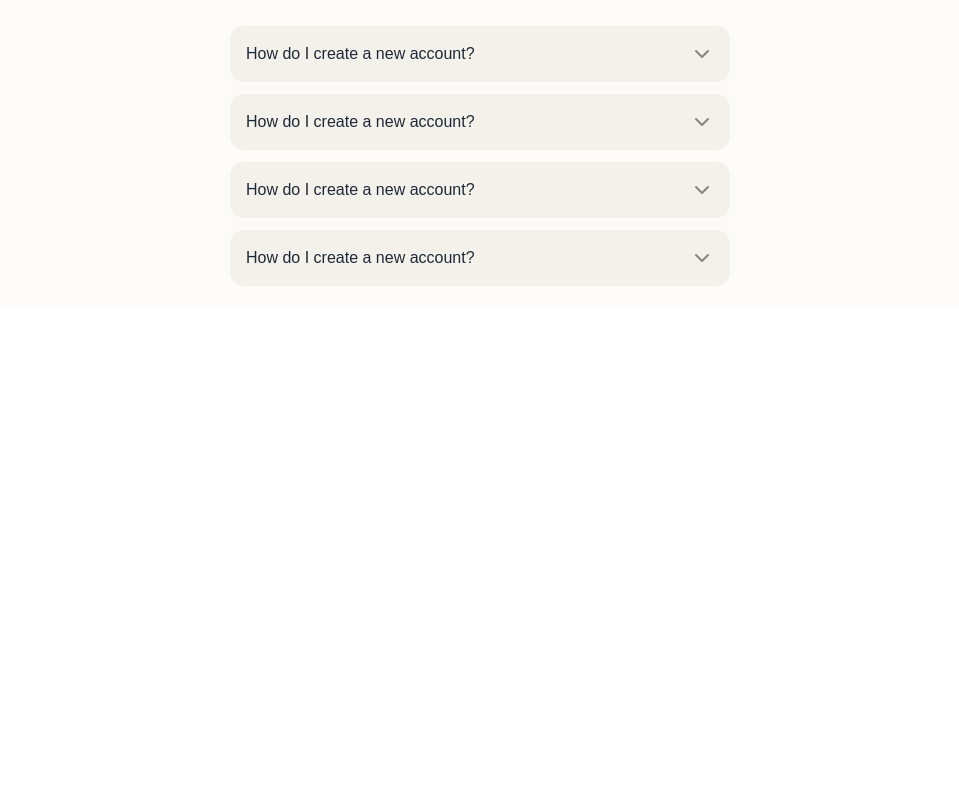
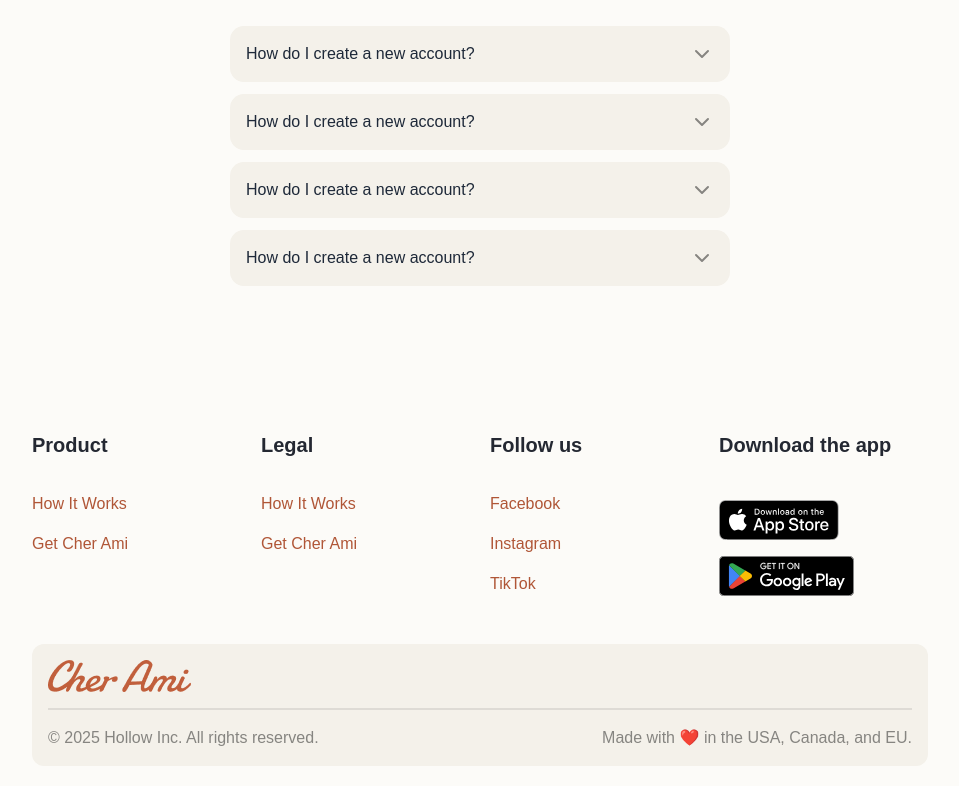
Before and after one commit to Jackalope523/cher-ami-website, a Next.js app: page / in a window 1280 px wide. Shown: the part 5482-6268 px from the top of the page, without its empty margins (160-1119 px from the left). Before the commit the page ends 5788 px from the top, so only its background shows below. Built offline with nearby package versions, Linux system fonts and the light colour scheme.

Commit message:
Implement footer

```diff
--- a/app/page.tsx
+++ b/app/page.tsx
@@ -16,6 +16,8 @@ import ValuePrivacyIllustration from '@/public/value-privacy.png';
 import ValueFreeShippingIllustration from '@/public/value-shipping.png';
 import Check from '@/public/check.svg';
 import X from '@/public/x.svg';
+import AppStoreBadge from '@/public/apple-app-store badge.svg';
+import PlayStoreBadge from '@/public/googe-play-badge.svg';
 import Kimi from '@/public/kimi.jpg';
 import FAQItem from '@/components/FAQItem';
 import FeedbackCard from '@/components/FeedbackCard';
@@ -195,7 +197,12 @@ export default function Home() {
                 />
               </div>
               <div className="bg-[#F4F1EA] rounded-4xl p-7 flex flex-col items-center">
-                <Image src={StepOneIllustration} alt="Cher Ami logo" width={255} height={178} />
+                <Image
+                  src={StepOneIllustration}
+                  alt="Cher Ami logo"
+                  width={255}
+                  height={178}
+                />
                 <h1 className="text-[28px] text-[#C15F3C] font-semibold text-center mt-6 mb-2">
                   Share Photos
                 </h1>
@@ -215,7 +222,12 @@ export default function Home() {
                 />
               </div>
               <div className="bg-[#F4F1EA] rounded-4xl p-7 flex flex-col items-center">
-                <Image src={StepTwoIllustration} alt="Cher Ami logo" width={255} height={178} />
+                <Image
+                  src={StepTwoIllustration}
+                  alt="Cher Ami logo"
+                  width={255}
+                  height={178}
+                />
                 <h1 className="text-[28px] text-[#C15F3C] font-semibold text-center mt-6 mb-2">
                   Receive Magazine
                 </h1>
@@ -368,7 +380,12 @@ export default function Home() {
           </h1>
           <div className="grid grid-cols-1 lg:grid-cols-3 gap-6">
             <div className="bg-[#F4F1EA] rounded-4xl p-7 flex flex-col items-center w-[300px]">
-              <Image src={ValueQualityIllustration} alt="Cher Ami logo" width={156} height={183} />
+              <Image
+                src={ValueQualityIllustration}
+                alt="Cher Ami logo"
+                width={156}
+                height={183}
+              />
               <h1 className="text-[28px] text-[#C15F3C] font-semibold text-center mt-6 mb-2">
                 High Quality
               </h1>
@@ -393,7 +410,12 @@ export default function Home() {
             </div>
 
             <div className="bg-[#F4F1EA] rounded-4xl p-7 flex flex-col items-center w-[300px]">
-              <Image src={ValueFreeShippingIllustration} alt="Cher Ami logo" width={156} height={183} />
+              <Image
+                src={ValueFreeShippingIllustration}
+                alt="Cher Ami logo"
+                width={156}
+                height={183}
+              />
               <h1 className="text-[28px] text-[#C15F3C] font-semibold text-center mt-6 mb-2">
                 Free Shipping
               </h1>
@@ -499,6 +521,65 @@ export default function Home() {
             />
           </div>
         </div>
+
+        <div className="flex flex-col w-full items-center gap-y-10">
+          <div className="grid grid-cols-1 sm:grid-cols-2 md:grid-cols-4 gap-5 w-full max-w-4xl ">
+            <div className="flex flex-col">
+              <h3 className="text-[20px] text-[#242832] font-semibold mb-6">
+                Product
+              </h3>
+              <p className="text-[#B05637] py-2">How It Works</p>
+              <p className="text-[#B05637] py-2">Get Cher Ami</p>
+            </div>
+            <div className="flex flex-col">
+              <h3 className="text-[20px] text-[#242832] font-semibold mb-6">
+                Legal
+              </h3>
+              <p className="text-[#B05637] py-2">How It Works</p>
+              <p className="text-[#B05637] py-2">Get Cher Ami</p>
+            </div>
+            <div className="flex flex-col">
+              <h3 className="text-[20px] text-[#242832] font-semibold mb-6">
+                Follow us
+              </h3>
+              <p className="text-[#B05637] py-2">Facebook</p>
+              <p className="text-[#B05637] py-2">Instagram</p>
+              <p className="text-[#B05637] py-2">TikTok</p>
+            </div>
+            <div className="flex flex-col gap-y-4">
+              <h3 className="text-[20px] text-[#242832] font-semibold mb-6">
+                Download the app
+              </h3>
+              <Image
+                src={AppStoreBadge}
+                alt="Cher Ami logo"
+                className="w-[120px] h-10"
+              />
+              <Image
+                src={PlayStoreBadge}
+                alt="Cher Ami logo"
+                className="w-[135px] h-10"
+              />
+            </div>
+          </div>
+          <div className="bg-[#F4F1EA] rounded-xl w-full p-4 max-w-4xl ">
+            <Image
+              src={TitleImage}
+              alt="Cher Ami logo"
+              className="w-[143px] h-8 flex-none"
+              priority
+            />
+            <div className="border border-[#DEDBD5] my-4" />
+            <div className="flex flex-row justify-between">
+              <p className="text-[#868581]">
+                © 2025 Hollow Inc. All rights reserved.
+              </p>
+              <p className="text-[#868581]">
+                Made with ❤️ in the USA, Canada, and EU.
+              </p>
+            </div>
+          </div>
+        </div>
       </main>
     </div>
   );
```
Also changed, not shown: public/apple-app-store badge.svg (added), public/googe-play-badge.svg (added).
